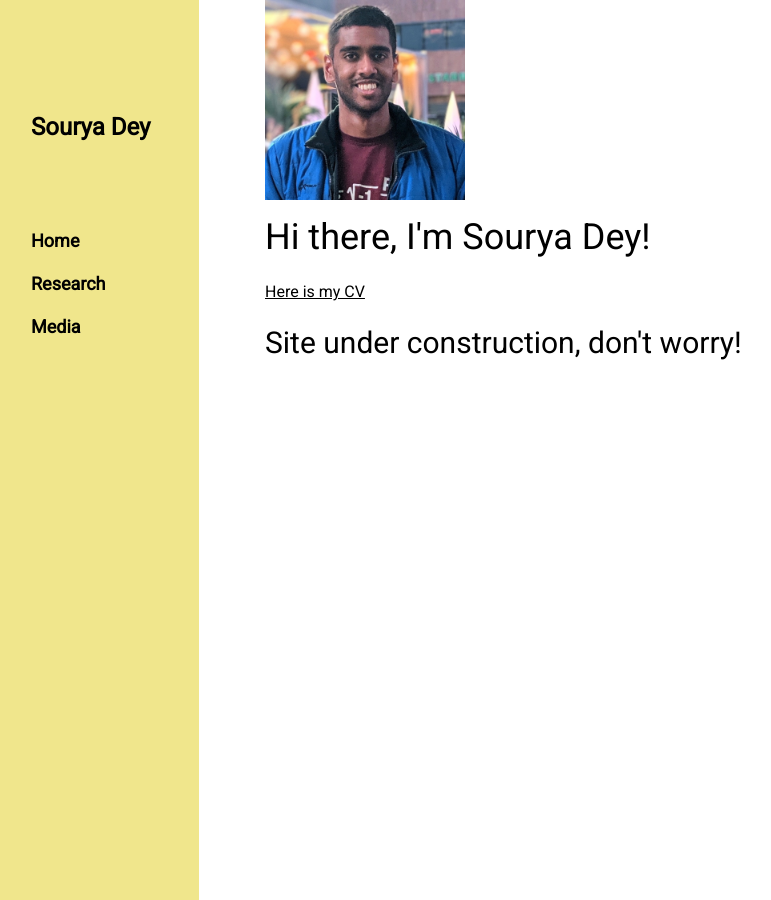
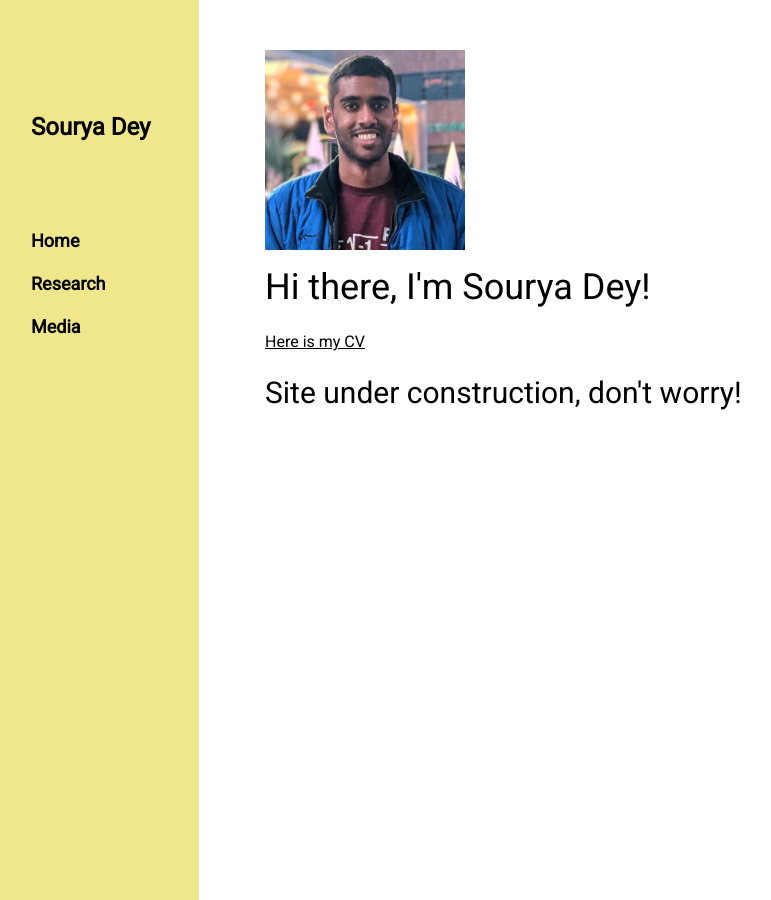
Before and after one commit to souryadey/souryadey.github.io, a Jekyll site: the page built from index.html, in a window 1280 px wide. Shown: the whole page, without its empty margins (1-772 px from the left). Built offline with Jekyll 4.4.1, drawn with Linux system fonts in a browser that asks for light colours.

Commit message:
adjusting spaces 7

```diff
--- a/_layouts/default.html
+++ b/_layouts/default.html
@@ -41,7 +41,7 @@
 			</nav>
 
 			<!-- Top menu on small screens -->
-			<header class="w3-container w3-top w3-hide-large w3-khaki w3-xlarge">
+			<header class="w3-container w3-top w3-hide-large w3-khaki w3-large">
 			  <a href="javascript:void(0)" class="w3-button w3-khaki w3-margin-right" onclick="w3_open()">☰</a>
 			  <span>Sourya Dey</span>
 			</header>
@@ -50,7 +50,7 @@
 			<div class="w3-overlay w3-hide-large" onclick="w3_close()" style="cursor:pointer" title="close side menu" id="myOverlay"></div>
 
 			<!-- !PAGE CONTENT! -->
-			<div class="w3-main" style="margin-left:250px;margin-right:50px;">
+			<div class="w3-main" style="margin-left:250px;margin-right:50px;margin-top:50px;">
 			<!-- This div is only for large screens
 				 for small screens, add additional margins on left, right, top -->
 
```
